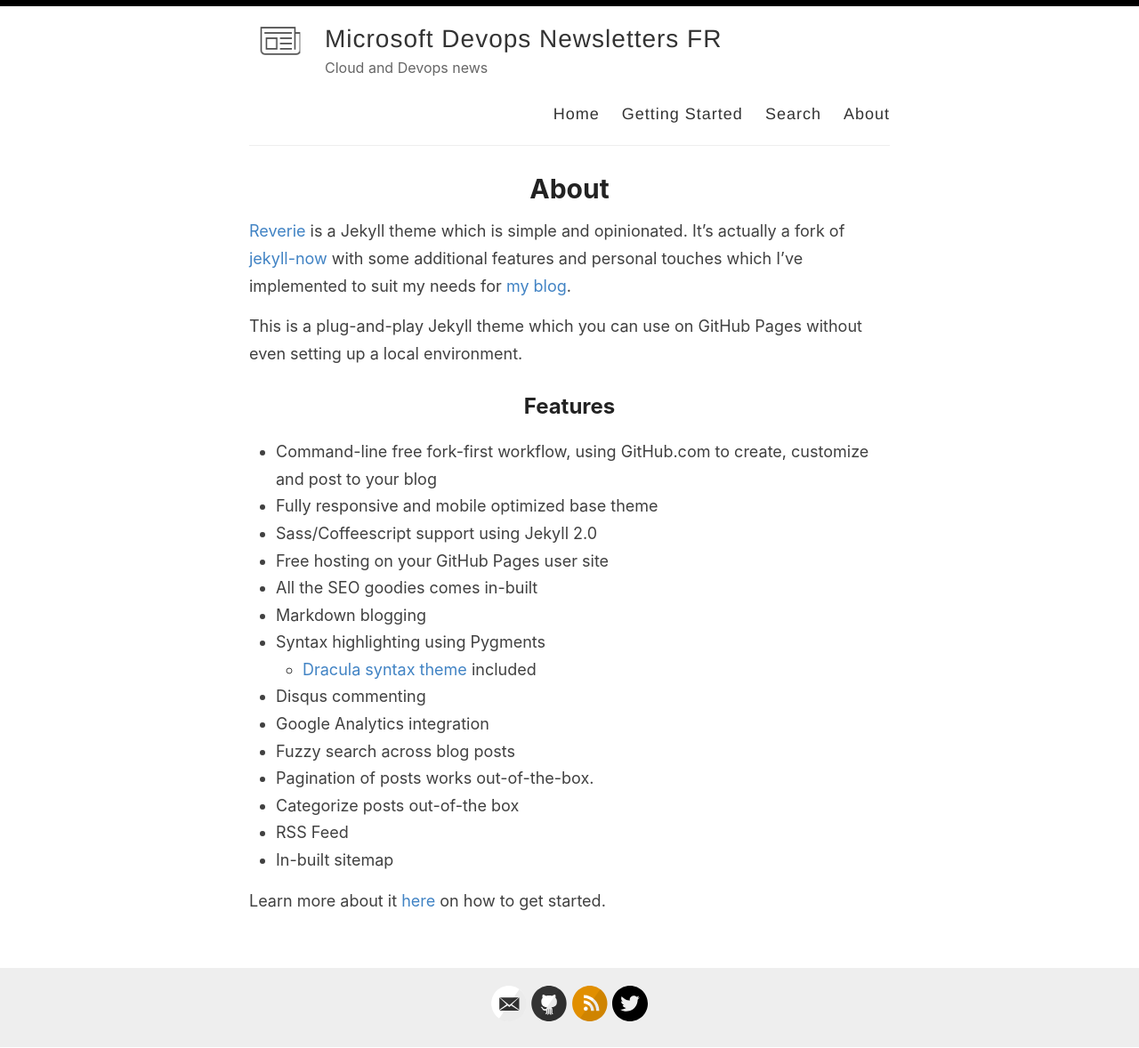
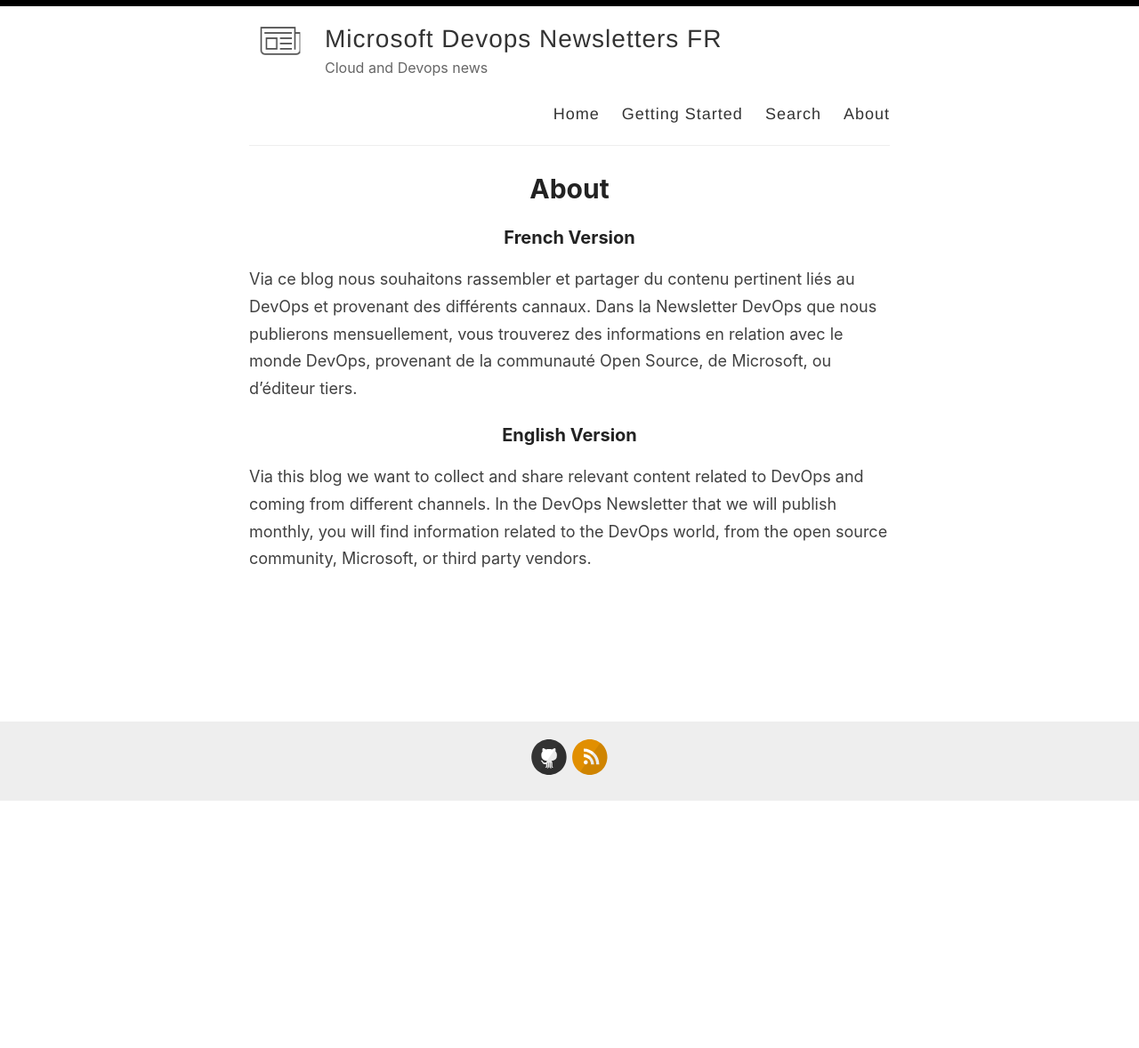
Before and after one commit to microsoft-devops-community/ms-devops-fr.github.io, a Jekyll site: the page built from _pages/about.md, in a window 1280 px wide. Shown: the whole page at 89% size. Built offline with Jekyll 4.4.1, drawn with Linux system fonts in a browser that asks for light colours; after the commit the page ends 901 px from its top, so only the background shows below that.

Commit message:
Update Config & About page

```diff
--- a/_config.yml
+++ b/_config.yml
@@ -6,7 +6,7 @@
 name: Microsoft Devops Newsletters FR
 
 # Name of the author
-author: Thomas Cousin, Dominique Vives, ...
+author: Mélissa SARI, Thomas Cousin, Dominique Vives, Guy Northe, Louis-Guillaume Morand, Mickaël Mottet, François-Xavier Kim, Olivier Léger, Yassine El Ghali
 
 # Short bio or description (displayed in the header)
 description: Cloud and Devops news
@@ -21,15 +21,15 @@ avatar: /images/logo.PNG
 # Includes an icon in the footer for each username you enter
 footer-links:
   dribbble:
-  email: amit.d.merchant@gmail.com
+  email:
   facebook:
   flickr:
-  github: amitmerchant1990/reverie
+  github: https://github.com/ms-devops-fr/
   instagram:
   linkedin:
   pinterest:
   rss: rss
-  twitter: amit_merchant
+  twitter:
   stackoverflow:
   youtube: # channel/<your_long_string> or user/<user-name>
   googleplus: # anything in your profile username that comes after plus.google.com/
@@ -45,8 +45,8 @@ google_analytics:
 
 # Your website URL (e.g. http://amitmerchant1990.github.io or http://www.amitmerchant.com)
 # Used for Sitemap.xml and your RSS feed
-url: http://www.amitmerchant.com/reverie
-enforce_ssl: https://www.amitmerchant.com/reverie
+url: https://github.blog/
+enforce_ssl: https://github.blog/
 
 # If you're hosting your site at a Project repository on GitHub pages
 # (http://yourusername.github.io/repository-name)
--- a/_pages/about.md
+++ b/_pages/about.md
@@ -4,26 +4,11 @@ title: About
 permalink: /about/
 ---
 
-[Reverie](https://github.com/amitmerchant1990/reverie) is a Jekyll theme which is simple and opinionated. It's actually a fork of [jekyll-now](https://github.com/barryclark/jekyll-now) with some additional features and personal touches which I've implemented to suit my needs for [my blog](https://www.amitmerchant.com).
 
-This is a plug-and-play Jekyll theme which you can use on GitHub Pages without even setting up a local environment.
+### French Version
 
-## Features
+Via ce blog nous souhaitons rassembler et partager du contenu pertinent liés au DevOps et provenant des différents cannaux. Dans la Newsletter DevOps que nous publierons mensuellement, vous trouverez des informations en relation avec le monde DevOps, provenant de la communauté Open Source, de Microsoft, ou d'éditeur tiers.
 
-- Command-line free fork-first workflow, using GitHub.com to create, customize and post to your blog
-- Fully responsive and mobile optimized base theme
-- Sass/Coffeescript support using Jekyll 2.0
-- Free hosting on your GitHub Pages user site
-- All the SEO goodies comes in-built
-- Markdown blogging
-- Syntax highlighting using Pygments
-    - [Dracula syntax theme](https://draculatheme.com/) included
-- Disqus commenting
-- Google Analytics integration
-- Fuzzy search across blog posts
-- Pagination of posts works out-of-the-box.
-- Categorize posts out-of-the box
-- RSS Feed
-- In-built sitemap
+### English Version
 
-Learn more about it [here](https://github.com/amitmerchant1990/reverie) on how to get started.
+Via this blog we want to collect and share relevant content related to DevOps and coming from different channels. In the DevOps Newsletter that we will publish monthly, you will find information related to the DevOps world, from the open source community, Microsoft, or third party vendors.
```
Also changed, not shown: _pages/getting-started.md (deleted, +0 -51 lines), favicon.ico, 1 other file.
